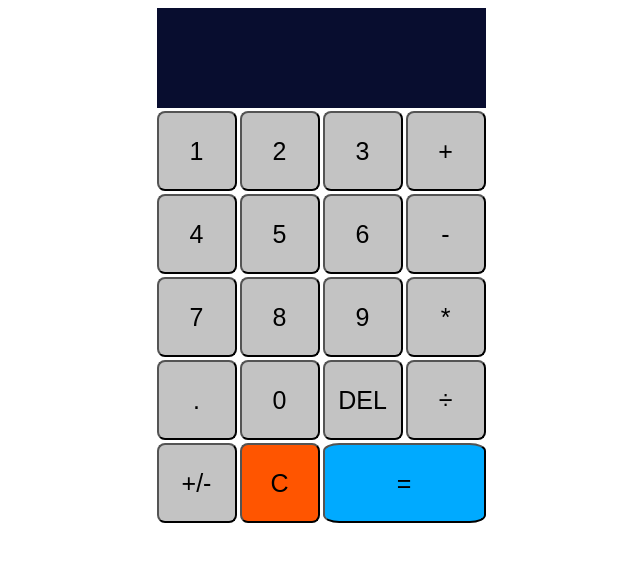
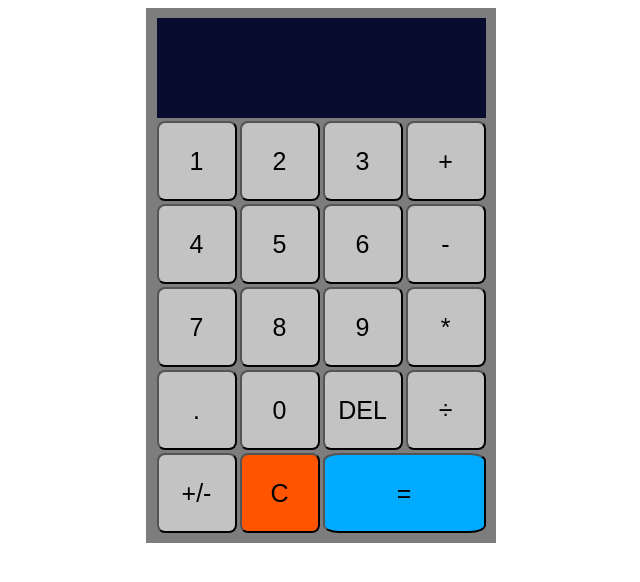
Before and after one commit to Smoke-ck/Andersen_JS_HomeWork, a plain HTML site: page Eighth home work/index.html in a window 1280 px wide. Shown: the whole page, without its empty margins (319-959 px from the left). Drawn offline with Linux system fonts and the light colour scheme.

Commit message:
Update style.css

```diff
--- a/Eighth home work/style.css
+++ b/Eighth home work/style.css
@@ -1,4 +1,8 @@
 .calculator{
+    max-width: 350px;
+    margin: 0 auto;
+    padding: 10px 0;
+    background-color: #7d7d7d;
     display: grid;
     justify-content: center;
     align-content: center;
```
